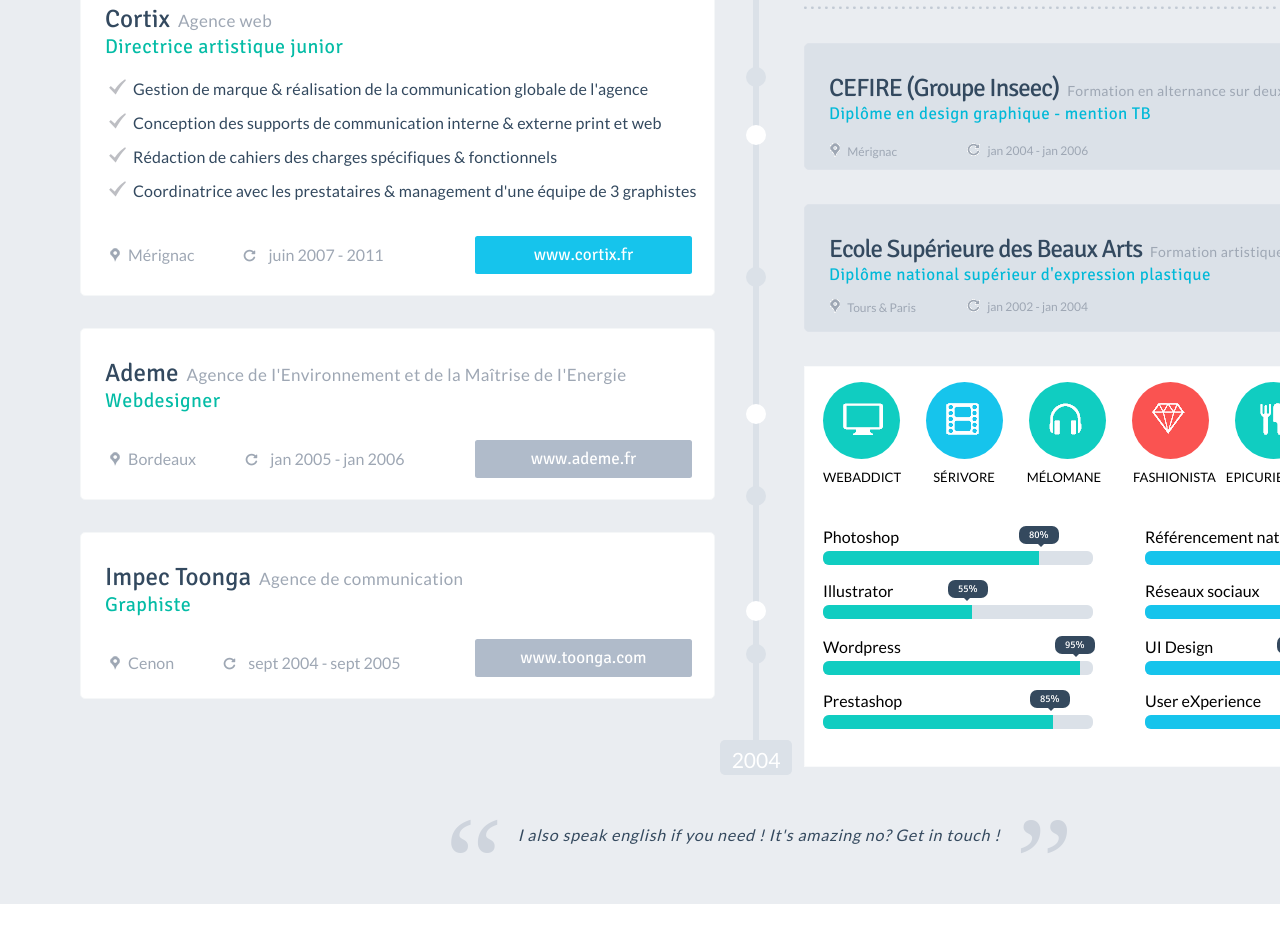
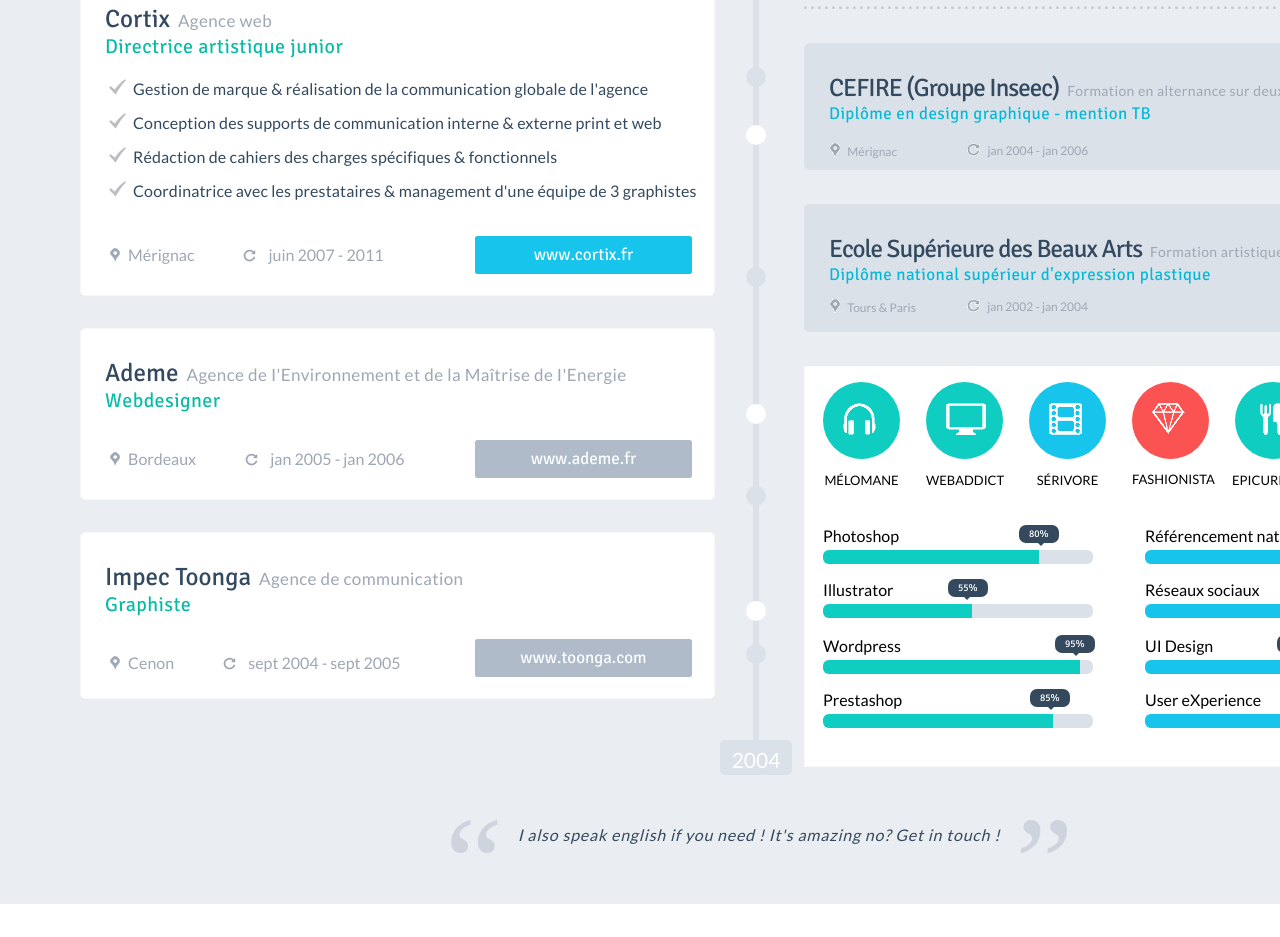
Before and after one commit to rezzvanov/Practice2020, a plain HTML site: page Hello/Homepage.html in a window 1280 px wide. Shown: the part 813-1750 px from the top of the page. Drawn offline with Linux system fonts and the light colour scheme.

Commit message:
fix  defects

```diff
--- a/Hello/Homepage.html
+++ b/Hello/Homepage.html
@@ -216,42 +216,42 @@
                 </div>
             </div>
             <div class="hobby clearfix">
+                <div class="melomane green block">
+                    <div class="img-wrapper">
+                        <img class="img-pos" src="images/img_melomane.png">
+                    </div>
+                    <p class="title">mélomane</p>
+                </div>
                 <div class="web green block">
                     <div class="img-wrapper">
                         <img class="img-pos" src="images/img_web.png">
                     </div>
+                    <p class="title">webaddict</p>
                 </div>
                 <div class="serivore blue block">
                     <div class="img-wrapper">
                         <img class="img-pos" src="images/img_serivore.png">
                     </div>
-                </div>
-                <div class="melomane green block">
-                    <div class="img-wrapper">
-                        <img class="img-pos" src="images/img_melomane.png">
-                    </div>
+                    <p class="title">sérivore</p>
                 </div>
                 <div class="fash red block">
                     <div class="img-wrapper">
                         <img class="img-pos" src="images/img_fash.png">
                     </div>
+                    <p class="title pos-5">fashionista</p>
                 </div>
                 <div class="epicur green block">
                     <div class="img-wrapper">
                         <img class="img-pos" src="images/img_ericup.png">
                     </div>
+                    <p class="title pos-6">epicurienne</p>
                 </div>
                 <div class="voyag blue block">
                     <div class="img-wrapper">
                         <img class="img-pos" src="images/img_voyag.png">
                     </div>
+                    <p class="title">voyageuse</p>
                 </div>
-                <p class="title">webaddict</p>
-                <p class="title">sérivore</p>
-                <p class="title">mélomane</p>
-                <p class="title pos-5">fashionista</p>
-                <p class="title pos-6">epicurienne</p>
-                <p class="title pos-7">voyageuse</p>
                 <div class="left-column style-prog">
                     <div class="photoshop">
                         <p>Photoshop</p>
--- a/Hello/styles/main-style.css
+++ b/Hello/styles/main-style.css
@@ -253,6 +253,7 @@
     width: 77px;
     height: 77px;
     border-radius: 50px;
+    margin-bottom: 40px;
 }
 
 .hobby .green{
@@ -295,13 +296,11 @@
 }
 
 .hobby .title {
-    float: left;
     font-family: 'lato';
     font-size: 13px;
-    margin-top: 10px;
-    margin-right: 32px;
+    margin-top: 54px;
+    text-align: center;
     text-transform: uppercase;
-    margin-bottom: 15px;
 }
 
 
@@ -310,13 +309,8 @@
 }
 
 .hobby .title.pos-6 {
-    margin-left: 5px;
+    margin-left: -3px;
     margin-right: 0;
-}
-
-.hobby .title.pos-7 {
-    float: right;
-    margin-right: 15px;
 }
 
 .hobby .left-column {
```
